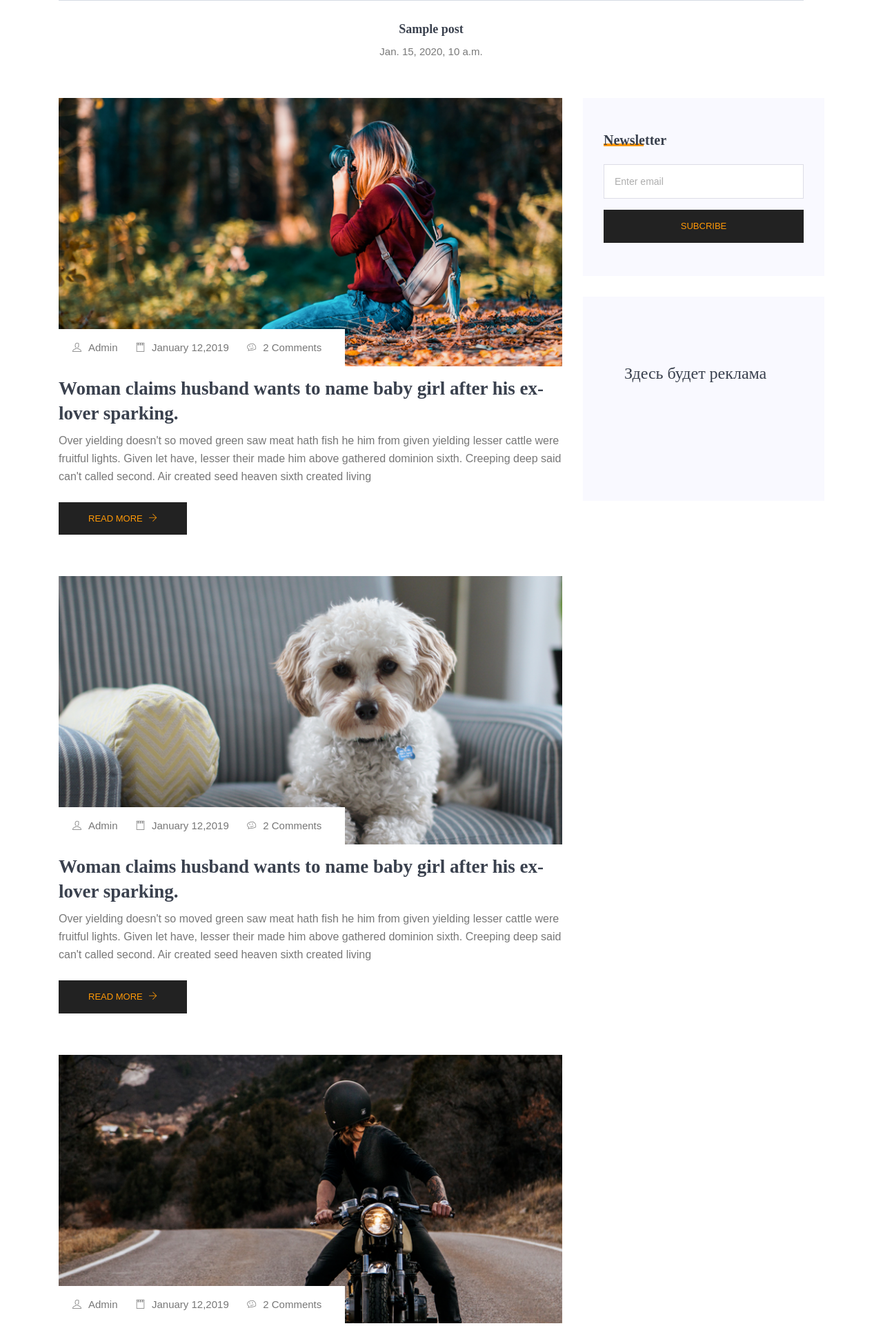
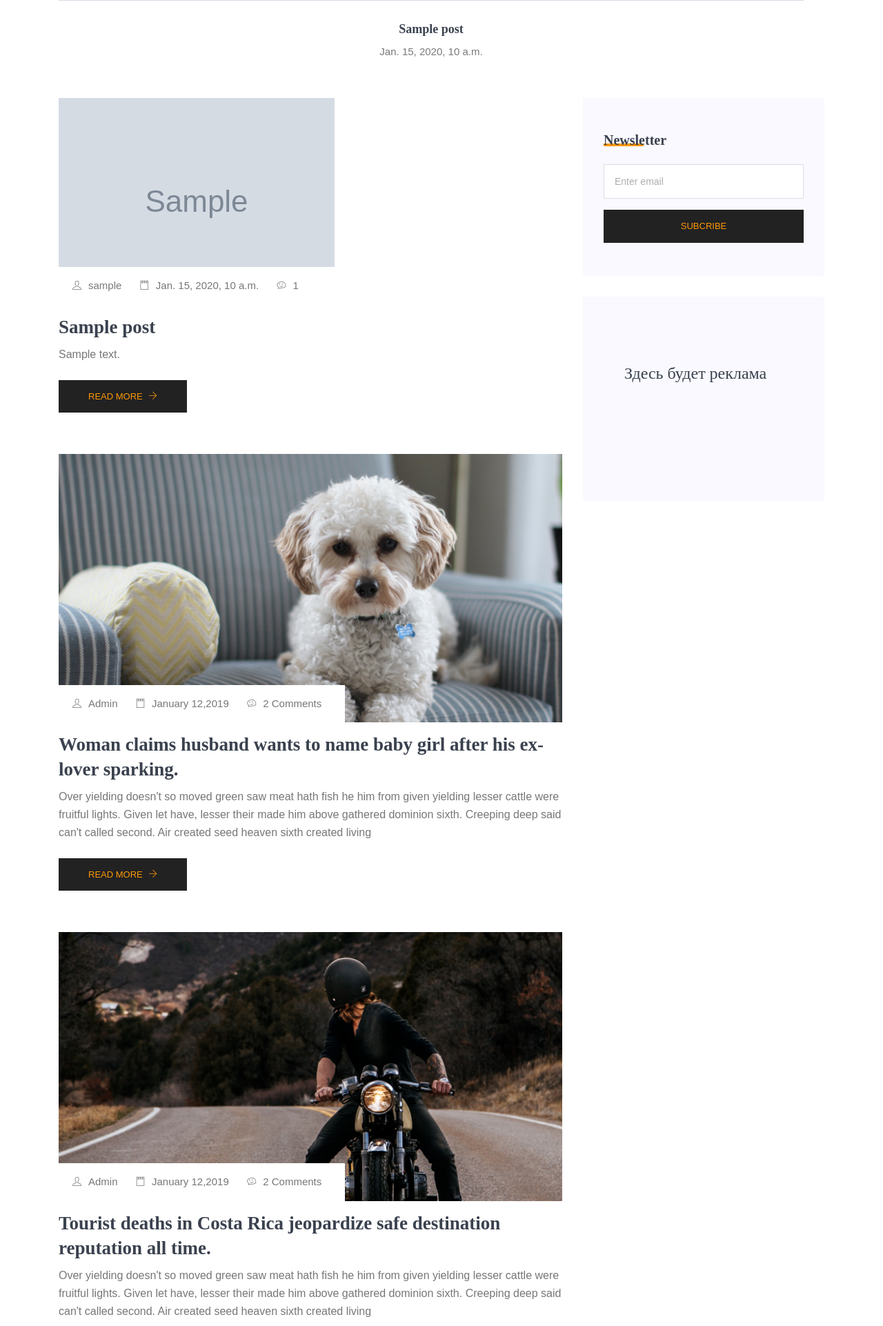
Before and after one commit to ilmirSA/Django_Blog, a Django app: page / in a window 1280 px wide. Shown: the part 1473-3395 px from the top of the page at 69% size. Run offline with Django 3.2, Linux system fonts and the light colour scheme; tables that the repository leaves empty hold one stand-in row (values such as "Sample post"); grey boxes marked "Sample" are stand-in pictures; parts of the project's set-up code (start-up, migrations or seed data) failed here and were passed over; some libraries are stand-ins or nearby versions.

Commit message:
render posts on index page.

```diff
--- a/templates/index.html
+++ b/templates/index.html
@@ -86,24 +86,27 @@
     <div class="container">
       <div class="row">
         <div class="col-lg-8">
+          {% for fresh_post in fresh_posts %}
           <div class="single-recent-blog-post">
             <div class="thumb">
-              <img class="img-fluid" src="{% static 'images/blog/blog1.png' %}" alt="">
+              {% if fresh_post.image_url %}
+              <img class="img-fluid" src="{{ fresh_post.image_url }}" alt="">
+              {% else %}
+              <img class="img-fluid" src="{% static 'images/blog/blog.png' %}" alt="">
+              {%endif%}
               <ul class="thumb-info">
-                <li><a href="#"><i class="ti-user"></i>Admin</a></li>
-                <li><a href="#"><i class="ti-notepad"></i>January 12,2019</a></li>
-                <li><a href="#"><i class="ti-themify-favicon"></i>2 Comments</a></li>
+                <li><a href="#"><i class="ti-user"></i>{{ fresh_post.author }}</a></li>
+                <li><a href="#"><i class="ti-notepad"></i>{{ fresh_post.published_at }}</a></li>
+                <li><a href="#"><i class="ti-themify-favicon"></i>{{ fresh_post.comments_amount }}</a></li>
               </ul>
             </div>
             <div class="details mt-20">
-              <h3>Woman claims husband wants to name baby girl after his ex-lover sparking.</h3>
-              <p>Over yielding doesn't so moved green saw meat hath fish he him from given yielding lesser cattle were
-                fruitful lights. Given let have, lesser their made him above gathered dominion sixth. Creeping deep said
-                can't called second. Air created seed heaven sixth created living</p>
+              <h3>{{ fresh_post.title }}</h3>
+              <p>{{ fresh_post.text }}</p>
               <a class="button" href="#">Read More <i class="ti-arrow-right"></i></a>
             </div>
           </div>
-
+          {% endfor %}
           <div class="single-recent-blog-post">
             <div class="thumb">
               <img class="img-fluid" src="{% static 'images/blog/blog2.png' %}" alt="">
```
Also changed, not shown: static/images/blog/blog.png (added).
